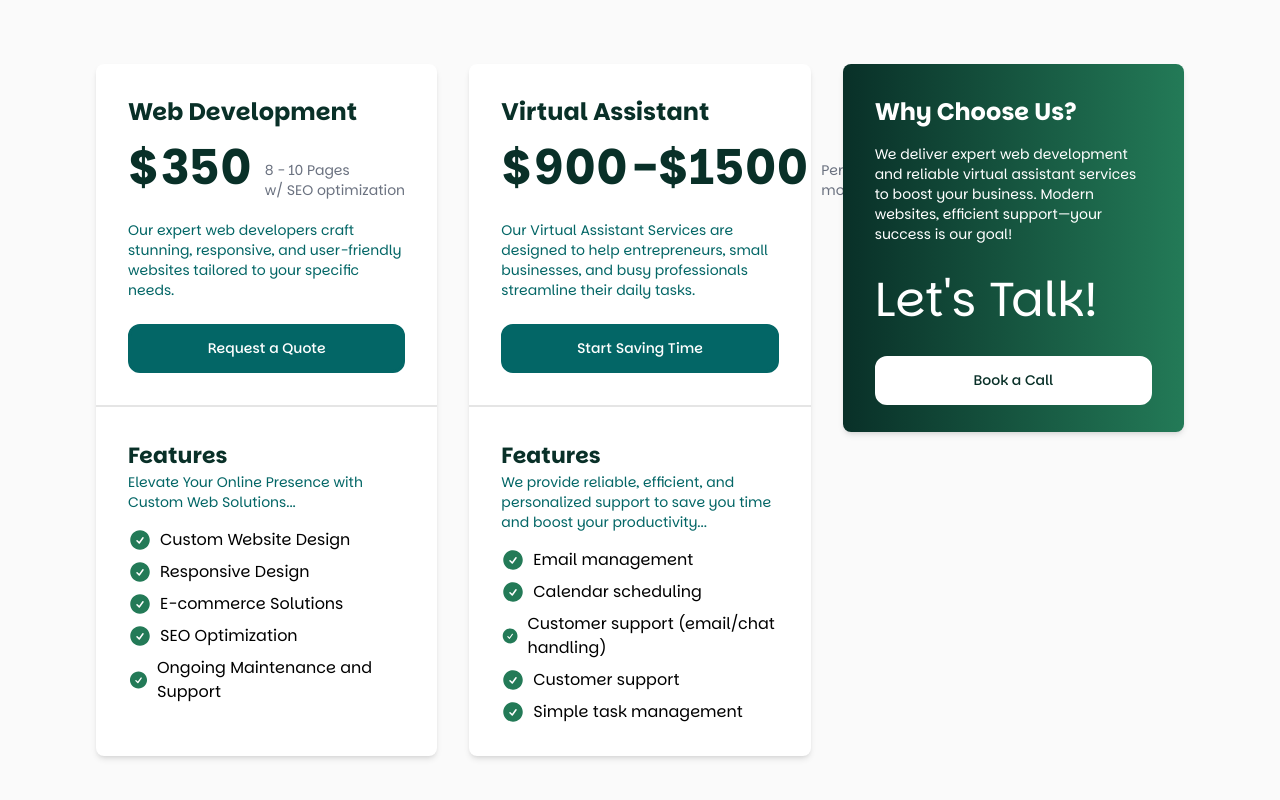
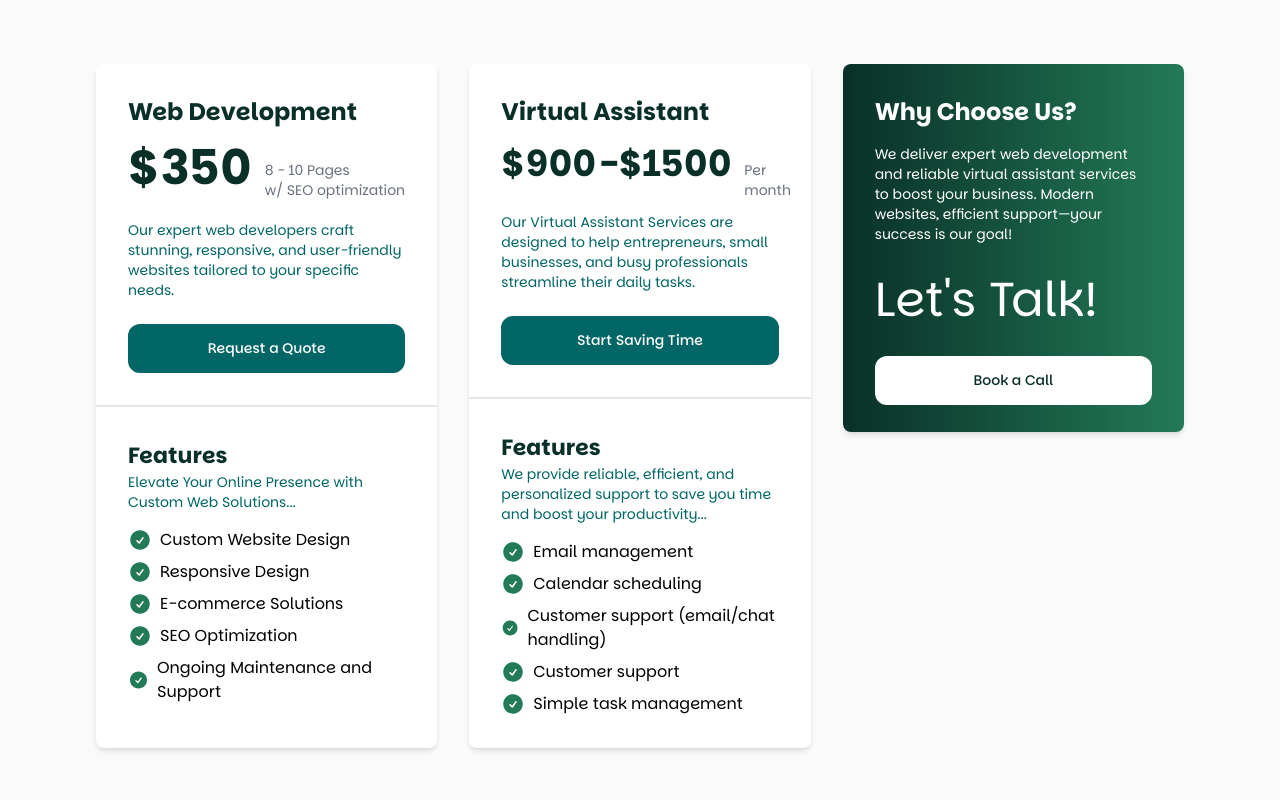
Before and after one commit to artalfred/VirtuDigiTech, a Next.js app: page / in a window 1280 px wide. Shown: the part 1539-2339 px from the top of the page. Built offline with nearby package versions, Linux system fonts and the light colour scheme.

Commit message:
New Page for Virtual Solutions

```diff
--- a/app/page.tsx
+++ b/app/page.tsx
@@ -250,7 +250,7 @@ export default function Home() {
                   Virtual Assistant
                 </h2>
                 <div className="flex gap-3">
-                  <p className="text-5xl font-bold mb-4 tracking-wide green">
+                  <p className="text-4xl font-bold mb-4 tracking-wide green">
                     $900-$1500
                   </p>
                   <p className="text-sm text-gray-500 mt-4">
```
